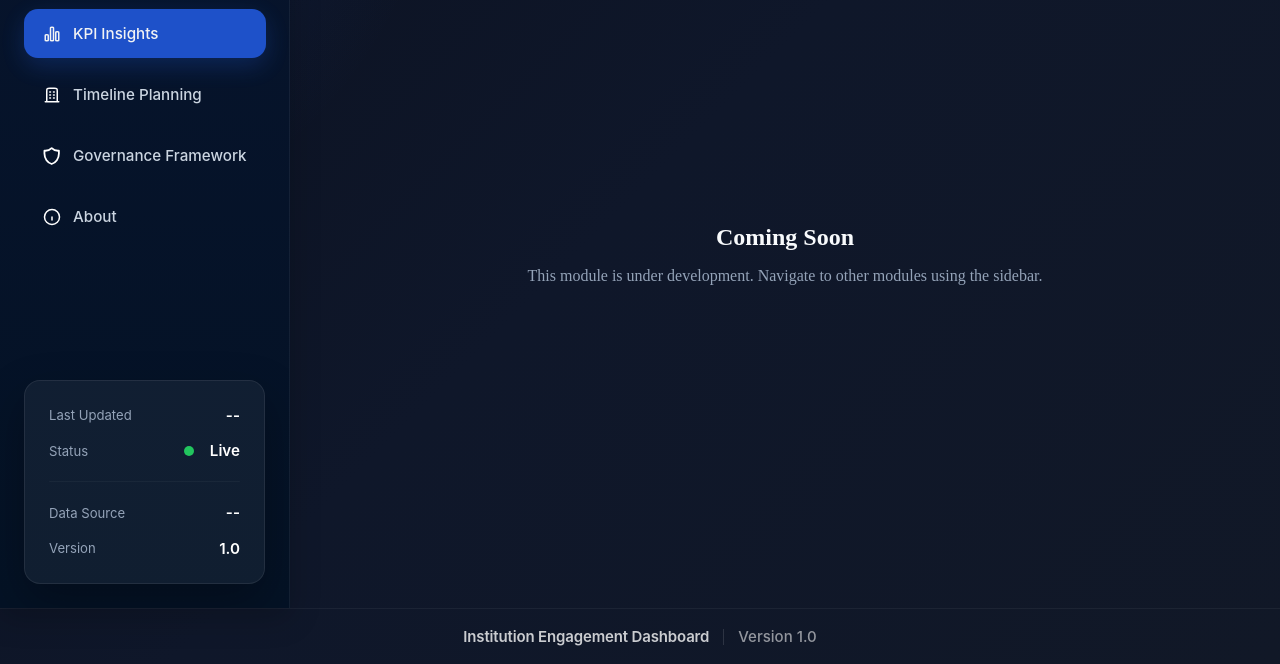
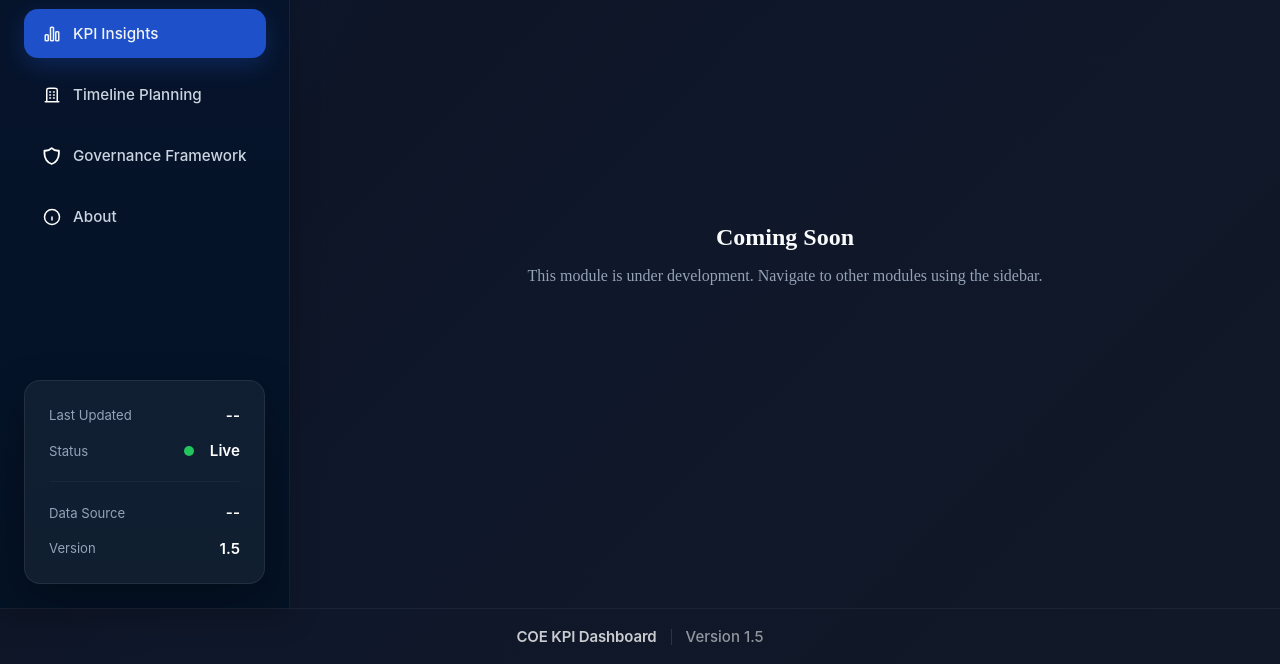
Before and after one commit to Xenobyb/institution-engagement-dashboard, a plain HTML site: page module-02-kpi-insights/index.html in a window 1280 px wide. Both pictures are taken after a click on the button 35 px from the left and 66 px from the top of the page. Shown: the part 192-856 px from the top of the page. Drawn offline with Linux system fonts and the light colour scheme.

Commit message:
refactor version of every page

```diff
--- a/components/sidebar.html
+++ b/components/sidebar.html
@@ -23,5 +23,5 @@
     <div class="meta-row"><div class="meta-label">Status</div><div class="meta-value"><span class="status-dot live" aria-hidden="true"></span> Live</div></div>
     <div class="meta-sep" aria-hidden="true"></div>
     <div class="meta-row"><div class="meta-label">Data Source</div><div class="meta-value"><span id="data-source">--</span></div></div>
-    <div class="meta-row"><div class="meta-label">Version</div><div class="meta-value"><span id="dashboard-version">1.0</span></div></div>
+    <div class="meta-row"><div class="meta-label">Version</div><div class="meta-value"><span id="dashboard-version">1.5</span></div></div>
 </section>
--- a/module-02-kpi-insights/index.html
+++ b/module-02-kpi-insights/index.html
@@ -6,7 +6,7 @@
     <link rel="stylesheet" href="../module-01-dashboard/style.css">
     <link rel="stylesheet" href="../components/sidebar.css">
     <script src="../components/sidebar.js"></script>
-    <title>KPI Insights - Institution Engagement Dashboard</title>
+    <title>KPI Insights - COE KPI Dashboard</title>
 </head>
 <body>
     <div id="app-layout">
@@ -30,8 +30,8 @@
         </main>
 
         <footer id="dashboard-footer">
-            <p class="footer-title">Institution Engagement Dashboard</p>
-            <p class="footer-version">Version <span id="dashboard-version" class="footer-version-value">1.0</span></p>
+            <p class="footer-title">COE KPI Dashboard</p>
+            <p class="footer-version">Version <span id="dashboard-version" class="footer-version-value">1.5</span></p>
         </footer>
     </div>
     <script src="config.js"></script>
```
Also changed, not shown: module-01-dashboard/index.html (+3 -3 lines), module-03-governance-framework/index.html (+3 -3 lines), module-04-timeline-planning/index.html (+3 -3 lines), module-05-about/index.html (+3 -3 lines).
